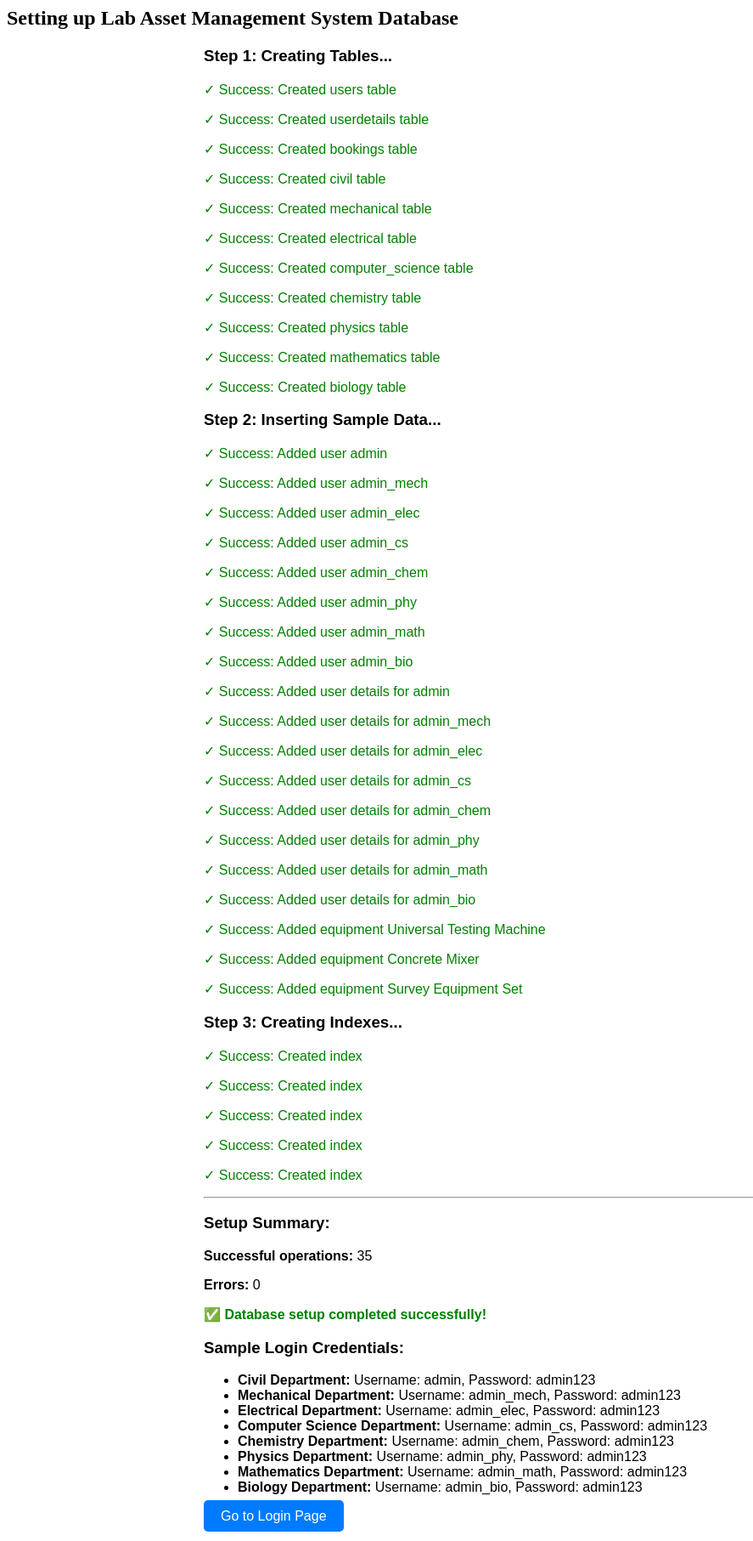
After one commit to gulshan0007/ams, a PHP site: page /direct_setup.php in a window 1280 px wide. The commit adds this page. Shown: the whole page at 85% size, without its empty margins (0-887 px from the left). Run offline with PHP 8.4, Linux system fonts and the light colour scheme.

Commit message:
added setup instruction

```diff
--- a/connections.php
+++ b/connections.php
@@ -1,8 +1,8 @@
 <?php
-$host = "10.198.49.5";
+$host = "localhost";
 $dbname = "ugacademics_lab_assets";
-$username = "ugacademics";
-$password = "zsVgOLEGSxewJbgk";
+$username = "root";
+$password = "";
 
 // Create a new MySQLi connection
 $mysqli = new mysqli($host, $username, $password, $dbname);
--- /dev/null
+++ b/direct_setup.php
@@ -0,0 +1,232 @@
+<?php
+// Direct database setup script for Lab Asset Management System
+// This script will create all necessary tables and insert sample data
+
+include 'connections.php';
+
+echo "<h2>Setting up Lab Asset Management System Database</h2>";
+echo "<div style='font-family: Arial, sans-serif; max-width: 800px; margin: 20px auto;'>";
+
+$success_count = 0;
+$error_count = 0;
+
+// Step 1: Create tables directly
+echo "<h3>Step 1: Creating Tables...</h3>";
+
+// Create users table
+$sql = "CREATE TABLE IF NOT EXISTS users (
+    id INT AUTO_INCREMENT PRIMARY KEY,
+    username VARCHAR(255) NOT NULL UNIQUE,
+    password VARCHAR(255) NOT NULL,
+    department VARCHAR(100) NOT NULL,
+    created_at TIMESTAMP DEFAULT CURRENT_TIMESTAMP
+)";
+if ($mysqli->query($sql)) {
+    $success_count++;
+    echo "<p style='color: green;'>✓ Success: Created users table</p>";
+} else {
+    $error_count++;
+    echo "<p style='color: red;'>✗ Error: " . $mysqli->error . "</p>";
+}
+
+// Create userdetails table
+$sql = "CREATE TABLE IF NOT EXISTS userdetails (
+    id INT AUTO_INCREMENT PRIMARY KEY,
+    username VARCHAR(255) NOT NULL UNIQUE,
+    name VARCHAR(255) NOT NULL,
+    email VARCHAR(255) NOT NULL,
+    department VARCHAR(100) NOT NULL,
+    password VARCHAR(255) NOT NULL,
+    created_at TIMESTAMP DEFAULT CURRENT_TIMESTAMP
+)";
+if ($mysqli->query($sql)) {
+    $success_count++;
+    echo "<p style='color: green;'>✓ Success: Created userdetails table</p>";
+} else {
+    $error_count++;
+    echo "<p style='color: red;'>✗ Error: " . $mysqli->error . "</p>";
+}
+
+// Create bookings table
+$sql = "CREATE TABLE IF NOT EXISTS bookings (
+    id INT AUTO_INCREMENT PRIMARY KEY,
+    instrument_id INT NOT NULL,
+    username VARCHAR(255) NOT NULL,
+    start_datetime DATETIME NOT NULL,
+    end_datetime DATETIME NOT NULL,
+    department VARCHAR(255) NOT NULL,
+    status VARCHAR(20) DEFAULT 'pending',
+    purpose TEXT,
+    created_at TIMESTAMP DEFAULT CURRENT_TIMESTAMP
+)";
+if ($mysqli->query($sql)) {
+    $success_count++;
+    echo "<p style='color: green;'>✓ Success: Created bookings table</p>";
+} else {
+    $error_count++;
+    echo "<p style='color: red;'>✗ Error: " . $mysqli->error . "</p>";
+}
+
+// Create department tables
+$departments = ['civil', 'mechanical', 'electrical', 'computer_science', 'chemistry', 'physics', 'mathematics', 'biology'];
+
+foreach ($departments as $dept) {
+    $sql = "CREATE TABLE IF NOT EXISTS $dept (
+        id INT AUTO_INCREMENT PRIMARY KEY,
+        equipment_name VARCHAR(255) NOT NULL,
+        equipment_dept VARCHAR(255) NOT NULL,
+        photo VARCHAR(255),
+        specification TEXT,
+        description TEXT,
+        purpose TEXT,
+        users TEXT,
+        availability VARCHAR(50) DEFAULT 'Available',
+        currently_used_by VARCHAR(50),
+        last_used_by VARCHAR(50),
+        year_of_purchase VARCHAR(50),
+        mmd_no INT,
+        supplier VARCHAR(255),
+        amount DECIMAL(10,2),
+        fund VARCHAR(50),
+        incharge VARCHAR(50),
+        created_at TIMESTAMP DEFAULT CURRENT_TIMESTAMP,
+        updated_at TIMESTAMP DEFAULT CURRENT_TIMESTAMP ON UPDATE CURRENT_TIMESTAMP
+    )";
+
+    if ($mysqli->query($sql)) {
+        $success_count++;
+        echo "<p style='color: green;'>✓ Success: Created $dept table</p>";
+    } else {
+        $error_count++;
+        echo "<p style='color: red;'>✗ Error: " . $mysqli->error . "</p>";
+    }
+}
+
+// Step 2: Insert sample data
+echo "<h3>Step 2: Inserting Sample Data...</h3>";
+
+// Insert admin users
+$admin_users = [
+    ['admin', 'admin123', 'civil'],
+    ['admin_mech', 'admin123', 'mechanical'],
+    ['admin_elec', 'admin123', 'electrical'],
+    ['admin_cs', 'admin123', 'computer_science'],
+    ['admin_chem', 'admin123', 'chemistry'],
+    ['admin_phy', 'admin123', 'physics'],
+    ['admin_math', 'admin123', 'mathematics'],
+    ['admin_bio', 'admin123', 'biology']
+];
+
+foreach ($admin_users as $user) {
+    $sql = "INSERT INTO users (username, password, department) VALUES (?, ?, ?)";
+    $stmt = $mysqli->prepare($sql);
+    $stmt->bind_param("sss", $user[0], $user[1], $user[2]);
+
+    if ($stmt->execute()) {
+        $success_count++;
+        echo "<p style='color: green;'>✓ Success: Added user {$user[0]}</p>";
+    } else {
+        $error_count++;
+        echo "<p style='color: red;'>✗ Error: " . $stmt->error . "</p>";
+    }
+    $stmt->close();
+}
+
+// Insert user details
+$user_details = [
+    ['admin', 'Administrator', 'admin@iitb.ac.in', 'civil'],
+    ['admin_mech', 'Mechanical Admin', 'admin_mech@iitb.ac.in', 'mechanical'],
+    ['admin_elec', 'Electrical Admin', 'admin_elec@iitb.ac.in', 'electrical'],
+    ['admin_cs', 'CS Admin', 'admin_cs@iitb.ac.in', 'computer_science'],
+    ['admin_chem', 'Chemistry Admin', 'admin_chem@iitb.ac.in', 'chemistry'],
+    ['admin_phy', 'Physics Admin', 'admin_phy@iitb.ac.in', 'physics'],
+    ['admin_math', 'Mathematics Admin', 'admin_math@iitb.ac.in', 'mathematics'],
+    ['admin_bio', 'Biology Admin', 'admin_bio@iitb.ac.in', 'biology']
+];
+
+foreach ($user_details as $user) {
+    $hashed_password = '$2y$10$92IXUNpkjO0rOQ5byMi.Ye4oKoEa3Ro9llC/.og/at2.uheWG/igi';
+    $sql = "INSERT INTO userdetails (username, name, email, department, password) VALUES (?, ?, ?, ?, ?)";
+    $stmt = $mysqli->prepare($sql);
+    $stmt->bind_param("sssss", $user[0], $user[1], $user[2], $user[3], $hashed_password);
+
+    if ($stmt->execute()) {
+        $success_count++;
+        echo "<p style='color: green;'>✓ Success: Added user details for {$user[0]}</p>";
+    } else {
+        $error_count++;
+        echo "<p style='color: red;'>✗ Error: " . $stmt->error . "</p>";
+    }
+    $stmt->close();
+}
+
+// Insert sample equipment for civil department
+$civil_equipment = [
+    ['Universal Testing Machine', 'civil', 'Capacity: 2000kN, Accuracy: ±1%', 'High precision testing machine for material strength testing', 'Material testing, structural analysis', 'Students, Researchers, Faculty', '2020', 12345, 'ABC Suppliers', 500000.00, 'Department Fund', 'Dr. Smith'],
+    ['Concrete Mixer', 'civil', 'Capacity: 50L, Motor: 2HP', 'Portable concrete mixer for laboratory use', 'Concrete preparation, mixing experiments', 'Students, Lab Technicians', '2019', 12346, 'XYZ Equipment', 25000.00, 'Lab Equipment Fund', 'Prof. Johnson'],
+    ['Survey Equipment Set', 'civil', 'Total Station, Level, Theodolite', 'Complete surveying equipment package', 'Land surveying, construction layout', 'Students, Surveyors', '2021', 12347, 'Survey Solutions', 150000.00, 'Infrastructure Fund', 'Dr. Williams']
+];
+
+foreach ($civil_equipment as $equipment) {
+    $sql = "INSERT INTO civil (equipment_name, equipment_dept, specification, description, purpose, users, year_of_purchase, mmd_no, supplier, amount, fund, incharge) VALUES (?, ?, ?, ?, ?, ?, ?, ?, ?, ?, ?, ?)";
+    $stmt = $mysqli->prepare($sql);
+    $stmt->bind_param("sssssssssdss", $equipment[0], $equipment[1], $equipment[2], $equipment[3], $equipment[4], $equipment[5], $equipment[6], $equipment[7], $equipment[8], $equipment[9], $equipment[10], $equipment[11]);
+
+    if ($stmt->execute()) {
+        $success_count++;
+        echo "<p style='color: green;'>✓ Success: Added equipment {$equipment[0]}</p>";
+    } else {
+        $error_count++;
+        echo "<p style='color: red;'>✗ Error: " . $stmt->error . "</p>";
+    }
+    $stmt->close();
+}
+
+// Step 3: Create indexes
+echo "<h3>Step 3: Creating Indexes...</h3>";
+
+$indexes = [
+    "CREATE INDEX idx_bookings_instrument ON bookings(instrument_id)",
+    "CREATE INDEX idx_bookings_username ON bookings(username)",
+    "CREATE INDEX idx_bookings_datetime ON bookings(start_datetime, end_datetime)",
+    "CREATE INDEX idx_userdetails_username ON userdetails(username)",
+    "CREATE INDEX idx_users_username ON users(username)"
+];
+
+foreach ($indexes as $index_sql) {
+    if ($mysqli->query($index_sql)) {
+        $success_count++;
+        echo "<p style='color: green;'>✓ Success: Created index</p>";
+    } else {
+        $error_count++;
+        echo "<p style='color: red;'>✗ Error: " . $mysqli->error . "</p>";
+    }
+}
+
+echo "<hr>";
+echo "<h3>Setup Summary:</h3>";
+echo "<p><strong>Successful operations:</strong> $success_count</p>";
+echo "<p><strong>Errors:</strong> $error_count</p>";
+
+if ($error_count == 0) {
+    echo "<p style='color: green; font-weight: bold;'>✅ Database setup completed successfully!</p>";
+    echo "<h3>Sample Login Credentials:</h3>";
+    echo "<ul>";
+    echo "<li><strong>Civil Department:</strong> Username: admin, Password: admin123</li>";
+    echo "<li><strong>Mechanical Department:</strong> Username: admin_mech, Password: admin123</li>";
+    echo "<li><strong>Electrical Department:</strong> Username: admin_elec, Password: admin123</li>";
+    echo "<li><strong>Computer Science Department:</strong> Username: admin_cs, Password: admin123</li>";
+    echo "<li><strong>Chemistry Department:</strong> Username: admin_chem, Password: admin123</li>";
+    echo "<li><strong>Physics Department:</strong> Username: admin_phy, Password: admin123</li>";
+    echo "<li><strong>Mathematics Department:</strong> Username: admin_math, Password: admin123</li>";
+    echo "<li><strong>Biology Department:</strong> Username: admin_bio, Password: admin123</li>";
+    echo "</ul>";
+    echo "<p><a href='login.php' style='background: #007bff; color: white; padding: 10px 20px; text-decoration: none; border-radius: 5px;'>Go to Login Page</a></p>";
+} else {
+    echo "<p style='color: red; font-weight: bold;'>❌ Database setup completed with errors. Please check the error messages above.</p>";
+}
+
+echo "</div>";
+
+$mysqli->close();
+?>
```
Also changed, not shown: book_instrument.php (+4 -9 lines), fix_bookings_table.php (added, +32 -0 lines), insert_sample_data.sql (added, +69 -0 lines), pending_bookings.php (+6 -3 lines), setup_database.php (added, +132 -0 lines), simple_setup.php (added, +113 -0 lines), test_booking.php (added, +69 -0 lines), README.md (added).
